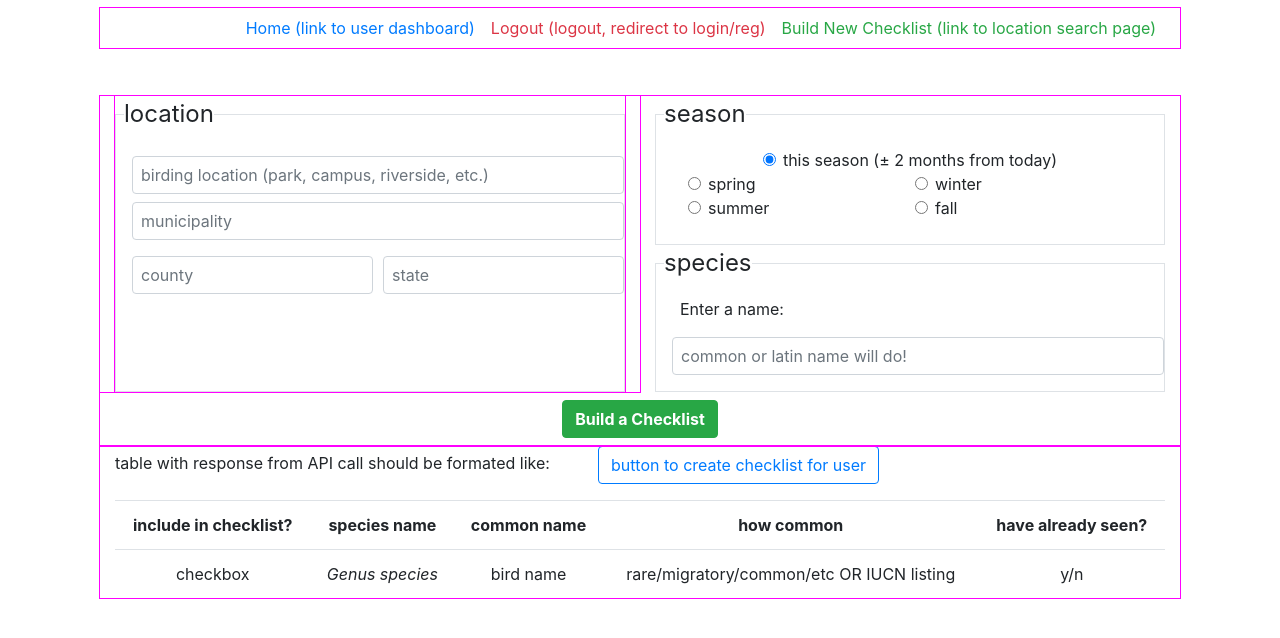
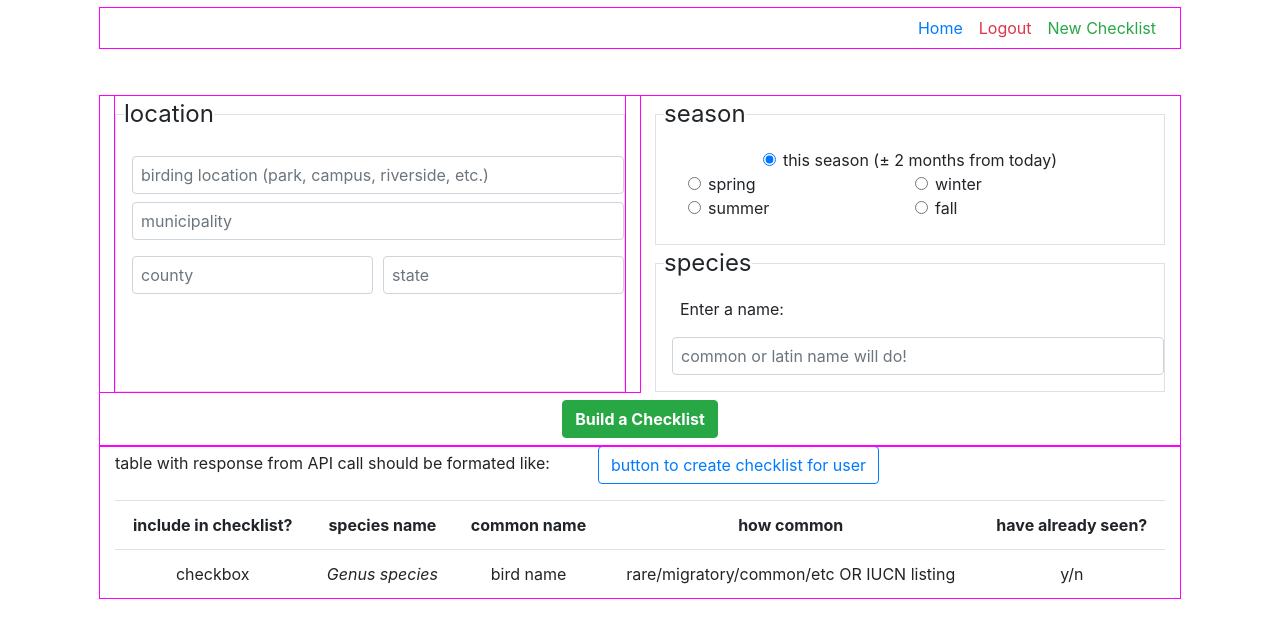
Before and after one commit to a-kuhn/encounter, a React (Create React App) app in the folder client/: page /encounters/new in a window 1280 px wide. Shown: the top 638 px of the page. Built offline with nearby package versions, Linux system fonts and the light colour scheme.

Commit message:
update routing

```diff
--- a/client/src/components/Nav.jsx
+++ b/client/src/components/Nav.jsx
@@ -4,9 +4,9 @@ class Nav extends Component {
     render() {
       return (
         <div className="navbar container justify-content-end my-2 outline">
-            <a href="" className="px-2">Home (link to user dashboard)</a>
-            <a href="" className="px-2 text-danger">Logout (logout, redirect to login/reg)</a>
-            <a href="" className="px-2 text-success">Build New Checklist (link to location search page)</a>
+            <a href="/encounters" className="px-2">Home</a>
+            <a href="/" className="px-2 text-danger">Logout</a>
+            <a href="/encounters/new" className="px-2 text-success">New Checklist</a>
         </div>
       );
     }
```
